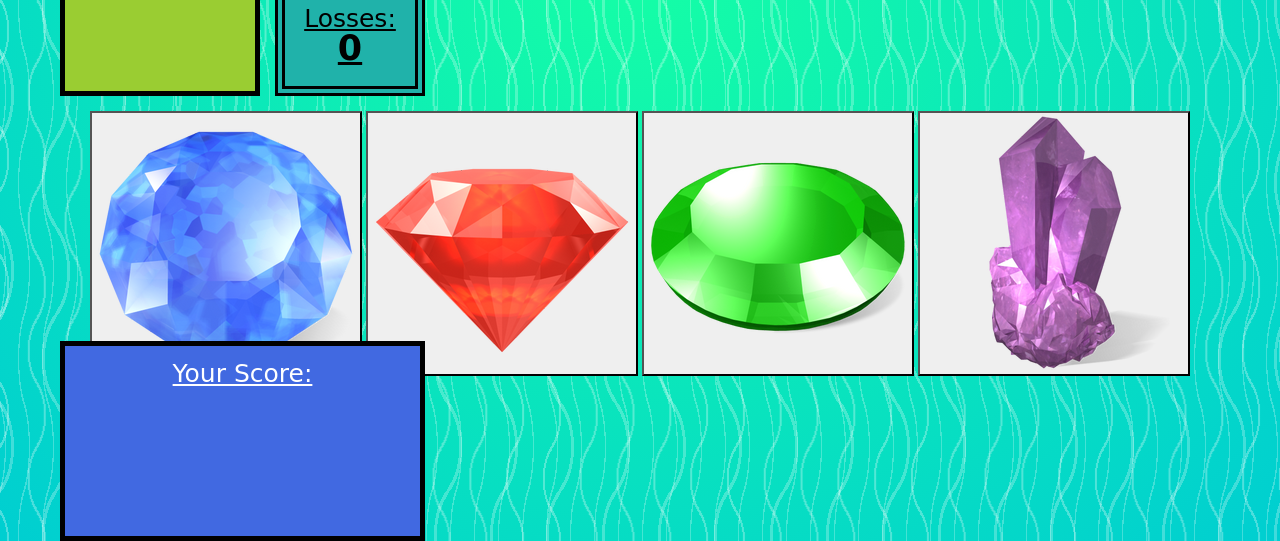
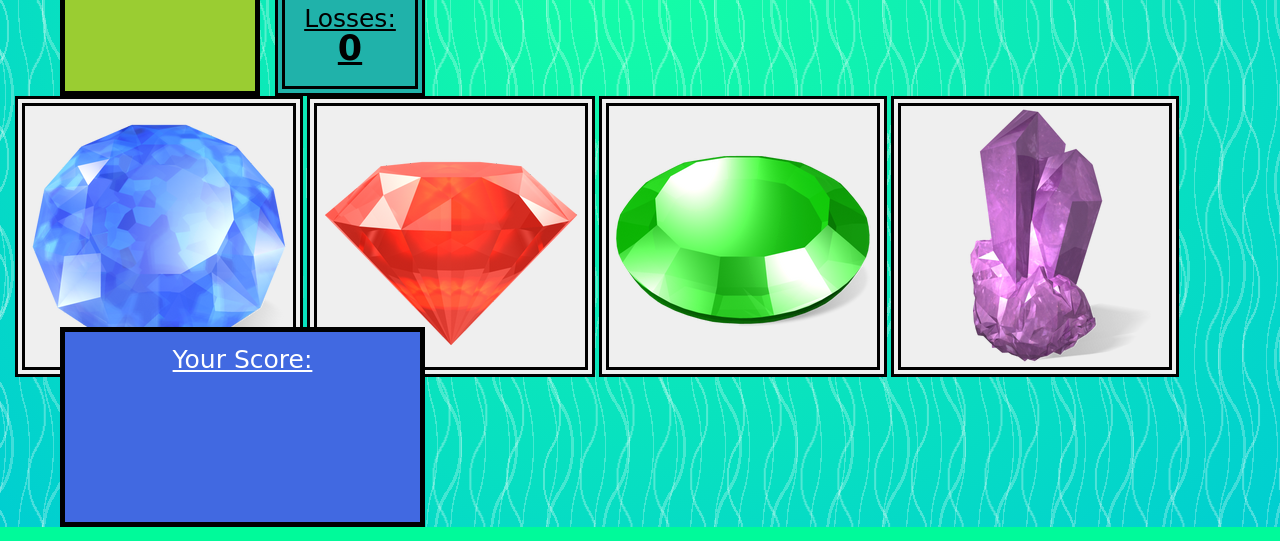
Before and after one commit to jacobwilder/unit-4-game, a plain HTML site: page index.html in a window 1280 px wide. Shown: the part 609-1150 px from the top of the page. Drawn offline with nearby package versions, Linux system fonts and the light colour scheme; a web font is replaced by a local one.

Commit message:
added borders around buttons

```diff
--- a/assets/css/style.css
+++ b/assets/css/style.css
@@ -68,8 +68,24 @@
 
 .buttons {
     display: block;
-    margin: 15px 50px 15px 90px;
+    margin-left: 15px;
     float: left
+}
+
+#red {
+    border: 10px double black;
+}
+
+#blue {
+    border: 10px double black;
+}
+
+#green {
+    border: 10px double black;
+}
+
+#purple {
+    border: 10px double black;
 }
 
 .userScore {
```
